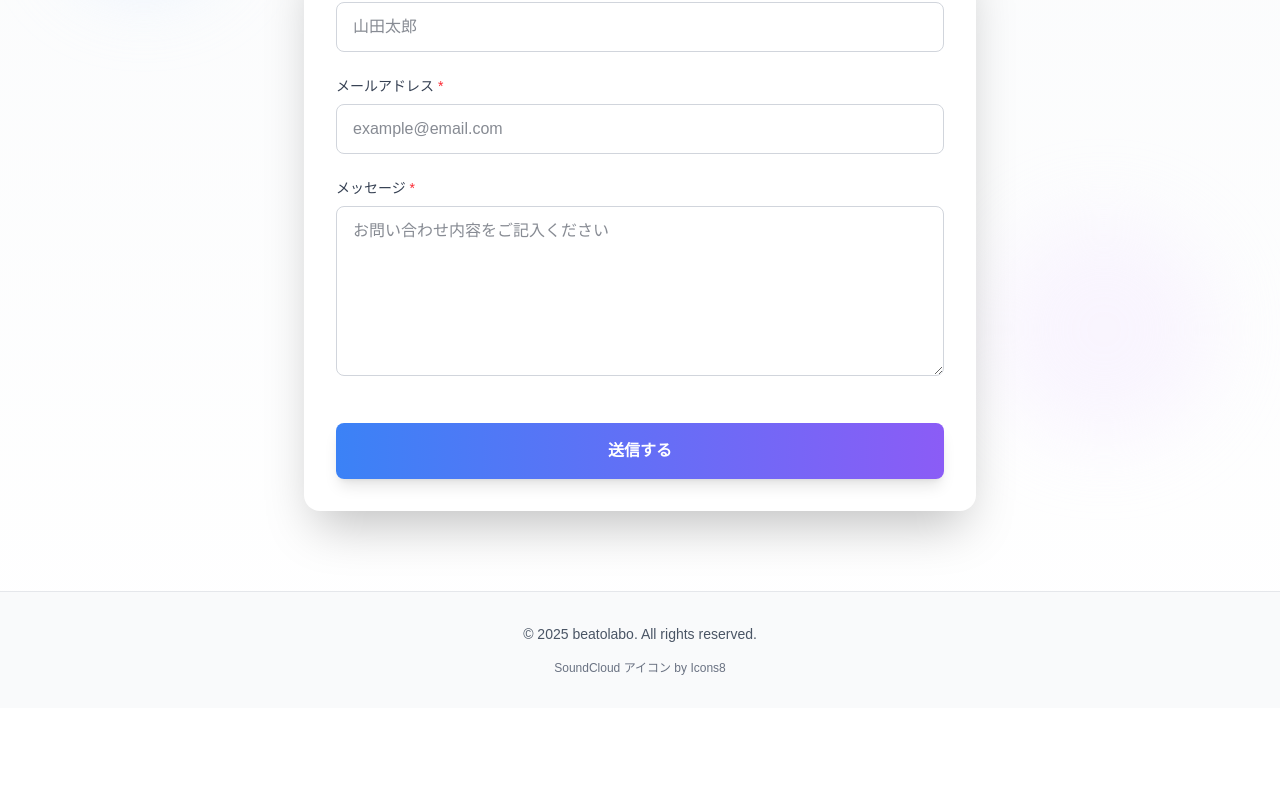
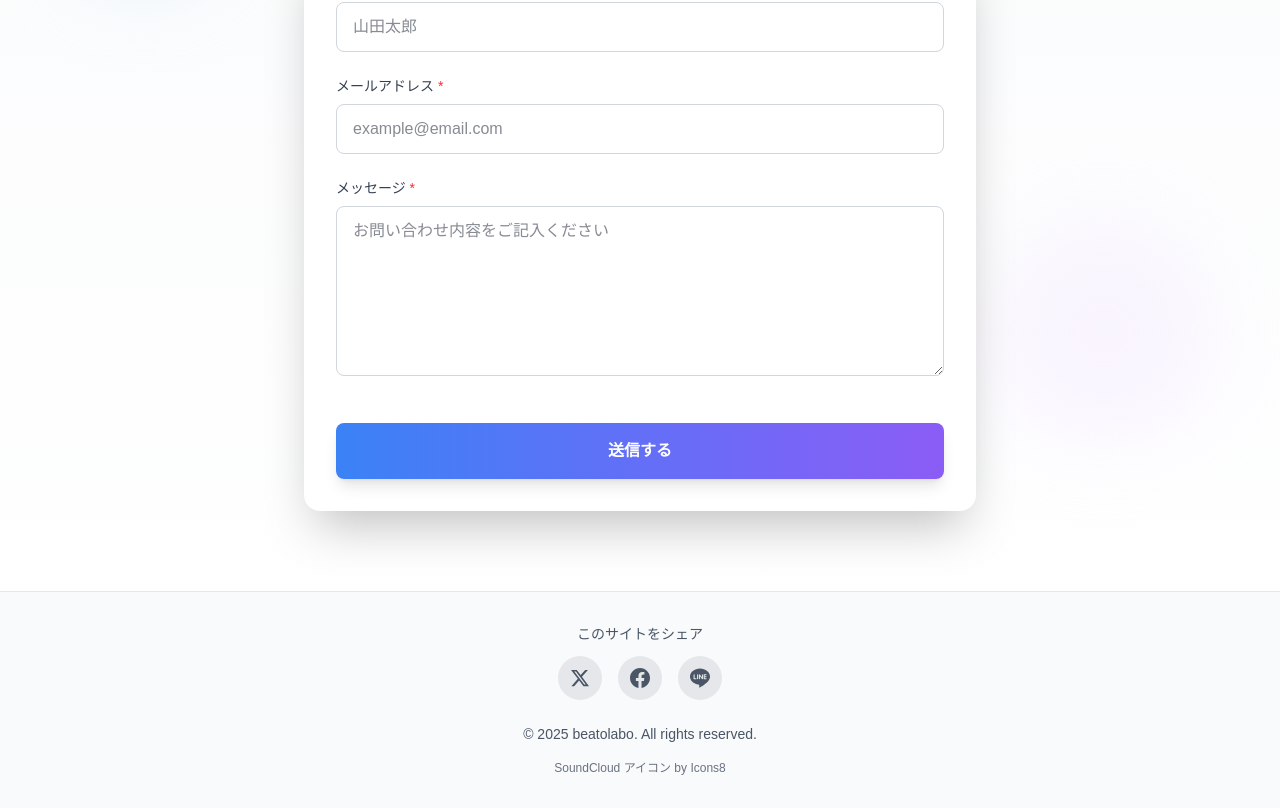
Before and after one commit to beatolabo/portfolio, a Next.js app: page / in a window 1280 px wide. Shown: the part 1936-2744 px from the top of the page. Before the commit the page ends 2644 px from the top, so only its background shows below. Built offline with nearby package versions, Linux system fonts and the light colour scheme.

Commit message:
FooterコンポーネントにSNS共有ボタンを追加し、現在のURLを基に各SNSのシェアリンクを生成する機能を実装した。これにより、ユーザーがサイトを簡単に共有できるようになった。

```diff
--- a/src/components/sections/Footer.tsx
+++ b/src/components/sections/Footer.tsx
@@ -1,8 +1,48 @@
 'use client';
 
 import { motion } from 'framer-motion';
+import { useState, useEffect } from 'react';
 
 export default function Footer() {
+  const [currentUrl, setCurrentUrl] = useState('');
+
+  useEffect(() => {
+    setCurrentUrl(window.location.href);
+  }, []);
+
+  const socialLinks = [
+    {
+      name: 'X',
+      url: `https://twitter.com/intent/tweet?text=beatolabo&url=${encodeURIComponent(currentUrl)}`,
+      icon: (
+        <svg className="w-5 h-5" fill="currentColor" viewBox="0 0 24 24">
+          <path d="M18.244 2.25h3.308l-7.227 8.26 8.502 11.24H16.17l-5.214-6.817L4.99 21.75H1.68l7.73-8.835L1.254 2.25H8.08l4.713 6.231zm-1.161 17.52h1.833L7.084 4.126H5.117z"/>
+        </svg>
+      ),
+      color: 'hover:bg-gray-600 dark:hover:bg-black'
+    },
+    {
+      name: 'Facebook',
+      url: `https://www.facebook.com/share.php?u=${encodeURIComponent(currentUrl)}`,
+      icon: (
+        <svg className="w-5 h-5" fill="currentColor" viewBox="0 0 24 24">
+          <path d="M24 12.073c0-6.627-5.373-12-12-12s-12 5.373-12 12c0 5.99 4.388 10.954 10.125 11.854v-8.385H7.078v-3.47h3.047V9.43c0-3.007 1.792-4.669 4.533-4.669 1.312 0 2.686.235 2.686.235v2.953H15.83c-1.491 0-1.956.925-1.956 1.874v2.25h3.328l-.532 3.47h-2.796v8.385C19.612 23.027 24 18.062 24 12.073z"/>
+        </svg>
+      ),
+      color: 'hover:bg-blue-600'
+    },
+    {
+      name: 'LINE',
+      url: `https://social-plugins.line.me/lineit/share?url=${encodeURIComponent(currentUrl)}`,
+      icon: (
+        <svg className="w-5 h-5" fill="currentColor" viewBox="0 0 24 24">
+          <path d="M19.365 9.863c.349 0 .63.285.63.631 0 .345-.281.63-.63.63H17.61v1.125h1.755c.349 0 .63.283.63.63 0 .344-.281.629-.63.629h-2.386c-.345 0-.627-.285-.627-.629V8.108c0-.345.282-.63.63-.63h2.386c.346 0 .627.285.627.63 0 .349-.281.63-.63.63H17.61v1.125h1.755zm-3.855 3.016c0 .27-.174.51-.432.596-.064.021-.133.031-.199.031-.211 0-.391-.09-.51-.25l-2.443-3.317v2.94c0 .344-.279.629-.631.629-.346 0-.626-.285-.626-.629V8.108c0-.27.173-.51.43-.595.06-.023.136-.033.194-.033.195 0 .375.104.495.254l2.462 3.33V8.108c0-.345.282-.63.63-.63.345 0 .63.285.63.63v4.771zm-5.741 0c0 .344-.282.629-.631.629-.345 0-.627-.285-.627-.629V8.108c0-.345.282-.63.63-.63.346 0 .628.285.628.63v4.771zm-2.466.629H4.917c-.345 0-.63-.285-.63-.629V8.108c0-.345.285-.63.63-.63.348 0 .63.285.63.63v4.141h1.756c.348 0 .629.283.629.63 0 .344-.282.629-.629.629M24 10.314C24 4.943 18.615.572 12 .572S0 4.943 0 10.314c0 4.811 4.27 8.842 10.035 9.608.391.082.923.258 1.058.59.12.301.079.766.038 1.08l-.164 1.02c-.045.301-.24 1.186 1.049.645 1.291-.539 6.916-4.070 9.436-6.975C23.176 14.393 24 12.458 24 10.314"/>
+        </svg>
+      ),
+      color: 'hover:bg-green-500'
+    }
+  ];
+
   return (
     <footer className="bg-gray-50 dark:bg-gray-900 border-t border-gray-200 dark:border-gray-800">
       <div className="container mx-auto px-4 py-8">
@@ -13,6 +53,27 @@ export default function Footer() {
           transition={{ duration: 0.5 }}
           viewport={{ once: true }}
         >
+          {/* SNS共有ボタン */}
+          <div className="mb-6">
+            <p className="text-sm text-gray-600 dark:text-gray-400 mb-3">
+              このサイトをシェア
+            </p>
+            <div className="flex justify-center space-x-4">
+              {socialLinks.map((social) => (
+                <a
+                  key={social.name}
+                  href={social.url}
+                  target="_blank"
+                  rel="noopener noreferrer"
+                  className={`p-3 rounded-full bg-gray-200 dark:bg-gray-800 text-gray-600 dark:text-gray-400 hover:text-white transition-all duration-300 ${social.color}`}
+                  title={`${social.name}でシェア`}
+                >
+                  {social.icon}
+                </a>
+              ))}
+            </div>
+          </div>
+
           <p className="text-sm text-gray-600 dark:text-gray-400 mb-4">
             &copy; {new Date().getFullYear()} beatolabo. All rights reserved.
           </p>
```
